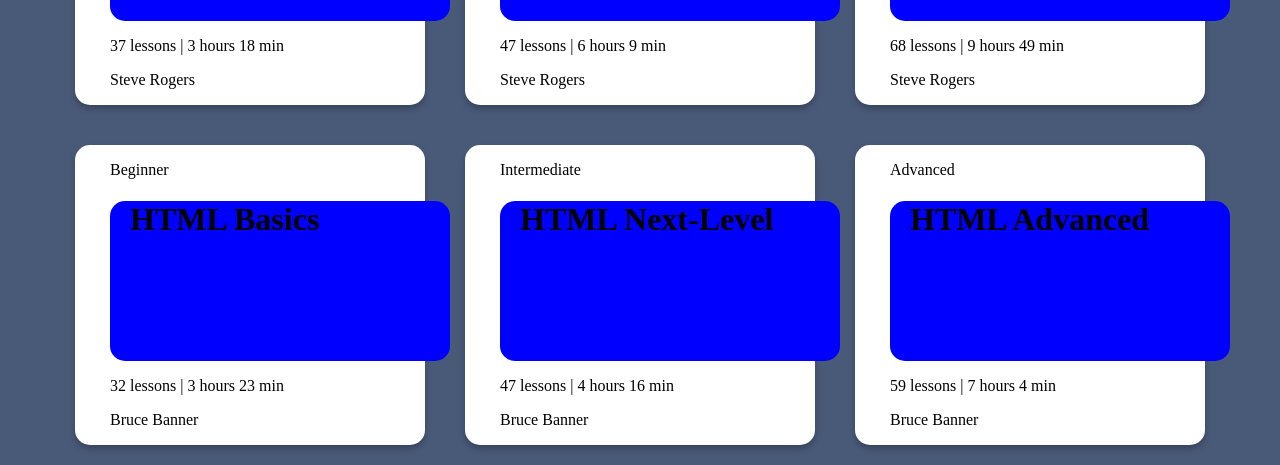
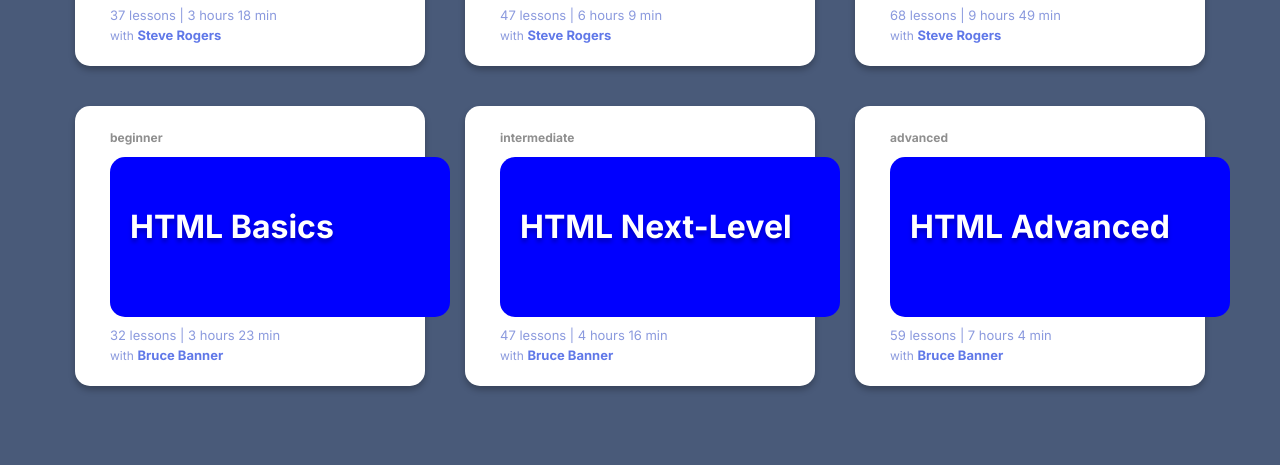
Before and after one commit to MaliaPagley/courses-filter-application, a plain HTML site: page index.html in a window 1280 px wide. Shown: the part 726-1191 px from the top of the page. After the commit the page ends 1132 px from the top, so only its background shows below. Drawn offline with Linux system fonts and the light colour scheme.

Commit message:
added css/font

```diff
--- a/data.js
+++ b/data.js
@@ -2,19 +2,19 @@ export const coursesArray = [
 // ---------------JAVASCRIPT DATA-------------------//
     {
         name: "Javascript Basics",
-        level: "Beginner",
+        level: "beginner",
         info: "35 lessons | 3 hours 44 min",
         teacher: "Tony Stark"
     },
     {
         name: "Javascript Next-Level",
-        level: "Intermediate",
+        level: "intermediate",
         info: "47 lessons | 5 hours 12 min",
         teacher: "Tony Stark"
     },
     {
         name: "Javascript Advanced",
-        level: "Advanced",
+        level: "advanced",
         info: "72 lessons | 8 hours 36 min",
         teacher: "Tony Stark"
     },
@@ -22,19 +22,19 @@ export const coursesArray = [
 // ---------------CSS DATA-------------------//
     {
         name: "CSS Basics",
-        level: "Beginner",
+        level: "beginner",
         info: "37 lessons | 3 hours 18 min",
         teacher: "Steve Rogers"
     },
     {
         name: "CSS Next-Level",
-        level: "Intermediate",
+        level: "intermediate",
         info: "47 lessons | 6 hours 9 min",
         teacher: "Steve Rogers"
     },
     {
         name: "CSS Advanced",
-        level: "Advanced",
+        level: "advanced",
         info: "68 lessons | 9 hours 49 min",
         teacher: "Steve Rogers"
     },
@@ -43,19 +43,19 @@ export const coursesArray = [
 
     {
         name: "HTML Basics",
-        level: "Beginner",
+        level: "beginner",
         info: "32 lessons | 3 hours 23 min",
         teacher: "Bruce Banner"
     },
     {
         name: "HTML Next-Level",
-        level: "Intermediate",
+        level: "intermediate",
         info: "47 lessons | 4 hours 16 min",
         teacher: "Bruce Banner"
     },
     {
         name: "HTML Advanced",
-        level: "Advanced",
+        level: "advanced",
         info: "59 lessons | 7 hours 4 min",
         teacher: "Bruce Banner"
     }
--- a/index.html
+++ b/index.html
@@ -4,15 +4,13 @@
     <meta charset="UTF-8" />
     <meta http-equiv="X-UA-Compatible" content="IE=edge" />
     <meta name="viewport" content="width=device-width, initial-scale=1.0" />
-    <link rel="preconnect" href="https://fonts.googleapis.com" />
-    <link rel="preconnect" href="https://fonts.gstatic.com" crossorigin />
-    <link
-      href="https://fonts.googleapis.com/css2?family=Montserrat:wght@400;500;700&display=swap"
-      rel="stylesheet"
-    />
+
+    <link rel="preconnect" href="https://fonts.googleapis.com">
+    <link rel="preconnect" href="https://fonts.gstatic.com" crossorigin>
+    <link href="https://fonts.googleapis.com/css2?family=Inter:wght@200;400;700&display=swap" rel="stylesheet">
 
     <link rel="stylesheet" href="style.css" />
-    <title>Scrimba 2.0</title>
+    <title>Dev Courses</title>
   </head>
   <div class="courses-library">
 
--- a/script.js
+++ b/script.js
@@ -10,8 +10,12 @@ function getCoursesHtml() {
                         <div class="course-center">
                             <h1 class="course-name">${info.name}</h1>
                         </div>
-                    <p class="course-info">${info.info}</p>
-                    <p class="course-teacher">${info.teacher}</p>
+
+                    <p class="course-info">${info.info} <br></br>
+                    <span style=font-size:12px>with</span>
+                    <span class="course-teacher" style=font-weight:700; font-size:13px;>${info.teacher}</span>
+                    </p>
+
                 </div>
             </div>
 
@@ -24,3 +28,4 @@ function renderCourse() {
     document.getElementById('courses').innerHTML = getCoursesHtml()
 }
 renderCourse()
+// <p class="course-teacher"> <span style=font-size:12px>with</span> <span style=font-weight:700;font-size:13px>${info.teacher}</p>
--- a/style.css
+++ b/style.css
@@ -5,6 +5,7 @@ body {
     background-color: #495A79;
     margin: 0px;
     padding: 0px;
+    font-family: 'Inter', sans-serif;
 }
 /* ------- HEADER STYLE -------- */
 .courses-library {
@@ -15,7 +16,7 @@ body {
     height: 150px;
     background-color: #D9D9D9;
 }
-/* ------- COURSE BLOCK STYLES-------- */
+/* ------- COURSE BLOCK STYLES MAIN-------- */
 .all-courses {
     display: flex;
     flex-wrap: wrap;
@@ -29,7 +30,7 @@ body {
     align-items: center;
     justify-content: center;
     width: 350px;
-    height: 300px;
+    height: 280px;
     box-shadow: 0px 4px 6px rgba(0, 0, 0, 0.25);
     border-radius: 15px;
     margin: 20px;
@@ -37,15 +38,41 @@ body {
 
 }
 .course-inner {
-   margin-left: 60px;
+     margin-left: 60px;
+
+}
+.course-center {
+    padding-left: 20px;
+    height: 160px;
+    width: 320px;
+    border-radius: 15px;
+    background-color: blue;
+
+}
+.course-center h1 {
+    margin: 0px;
+    padding-top: 50px;
 
 }
 
-.course-center {
-     padding-left: 20px;
-    height: 160px;
-    width: 320px;
+/* ------- COURSE CLASSES STYLES-------- */
+.course-info {
+    color: #8B9ADE;
+    font-weight: 400;
+    font-size: 13px;
+    line-height: 10px;;
+}
+.course-teacher {
+    color: #6078E8;
+}
 
-    border-radius: 15px;
-    background-color: blue;
+
+.course-level {
+    color: #8F8F8F;
+    font-size: 12px;
+    font-weight: 700;
 }
+.course-name {
+    color: #FFFFFF;
+    text-shadow: 0px 4px 4px rgba(0, 0, 0, 0.25);
+}
```
